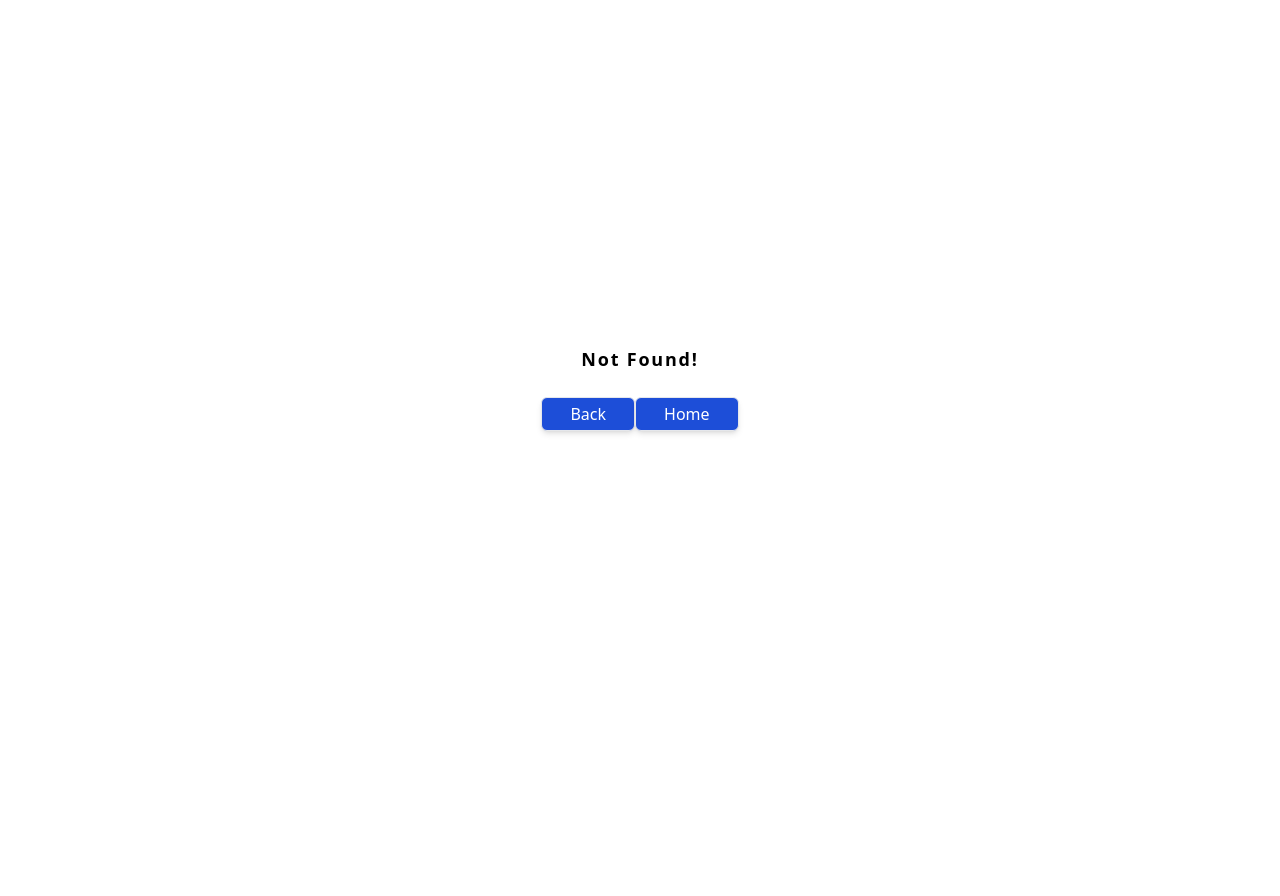
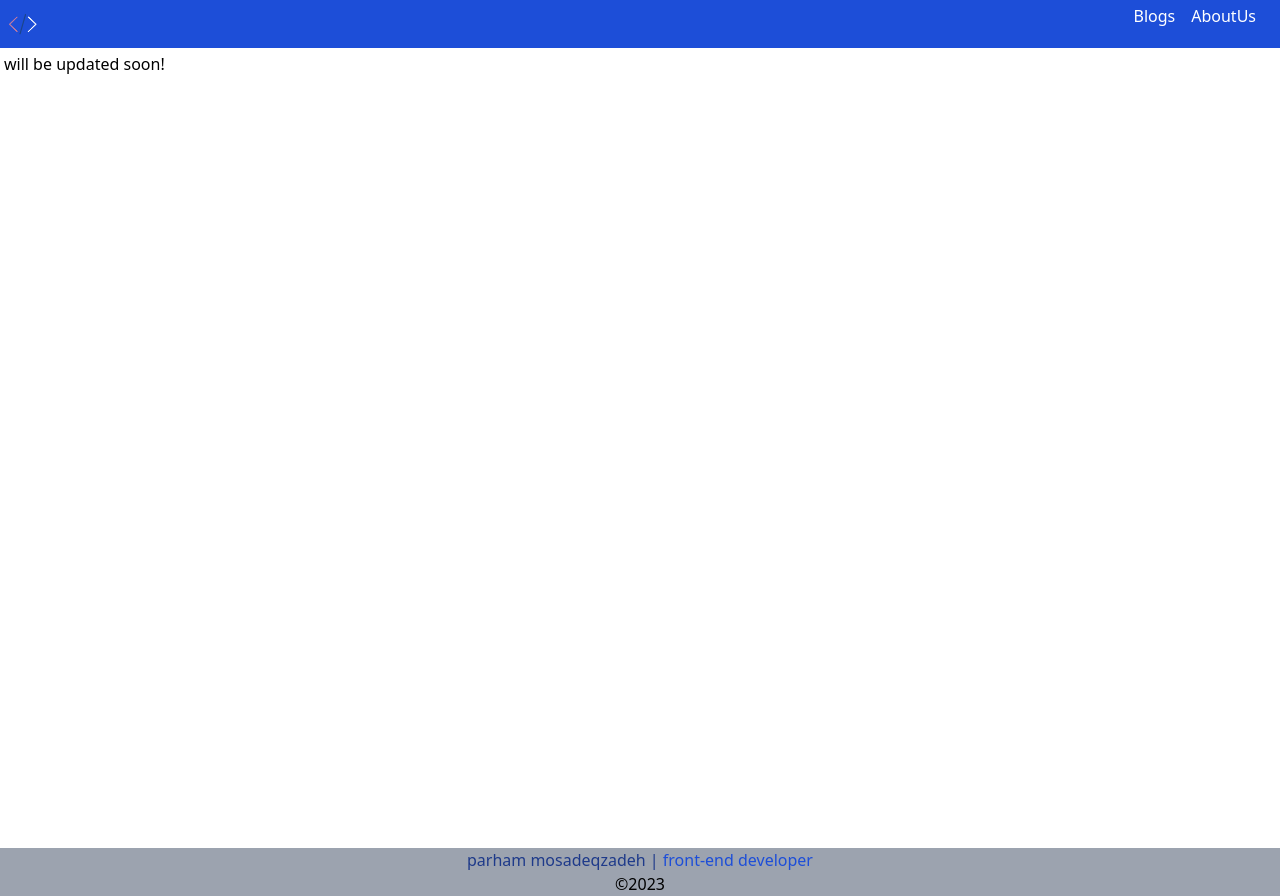
Before and after one commit to parham-mosadeq/next-blog, a Next.js app: page /aboutus in a window 1280 px wide. Before the commit this address had no page. Before the commit the page ends 800 px from the top, so only its background shows below. Built offline with nearby package versions, Linux system fonts and the light colour scheme.

Commit message:
minor bug fix in navbar sec

```diff
--- a/src/components/layout/Navbar.js
+++ b/src/components/layout/Navbar.js
@@ -3,7 +3,7 @@ import Link from 'next/link';
 import { useState } from 'react';
 import { HiMenu } from 'react-icons/hi';
 
-const navItems = ['blogs', 'aboutUS'];
+const navItems = ['blogs', 'aboutUs'];
 
 const Navbar = () => {
   const [isOpen, setIsOpen] = useState(false);
@@ -39,7 +39,7 @@ const Navbar = () => {
               className={`cursor-pointer mx-2 capitalize py-3 sm:p-0 hover:text-slate-200 z-50 `}
               key={item}
             >
-              <Link href={`/${item}`}>{item}</Link>
+              <Link href={`/${item.toLocaleLowerCase()}`}>{item}</Link>
             </li>
           ))}
         </ul>
--- /dev/null
+++ b/src/pages/aboutus/index.js
@@ -0,0 +1,13 @@
+import Layout from '@/components/layout/Layout';
+
+const AboutUs = () => {
+  return (
+    <Layout>
+      <div>
+        <h2>will be updated soon!</h2>
+      </div>
+    </Layout>
+  );
+};
+
+export default AboutUs;
```
